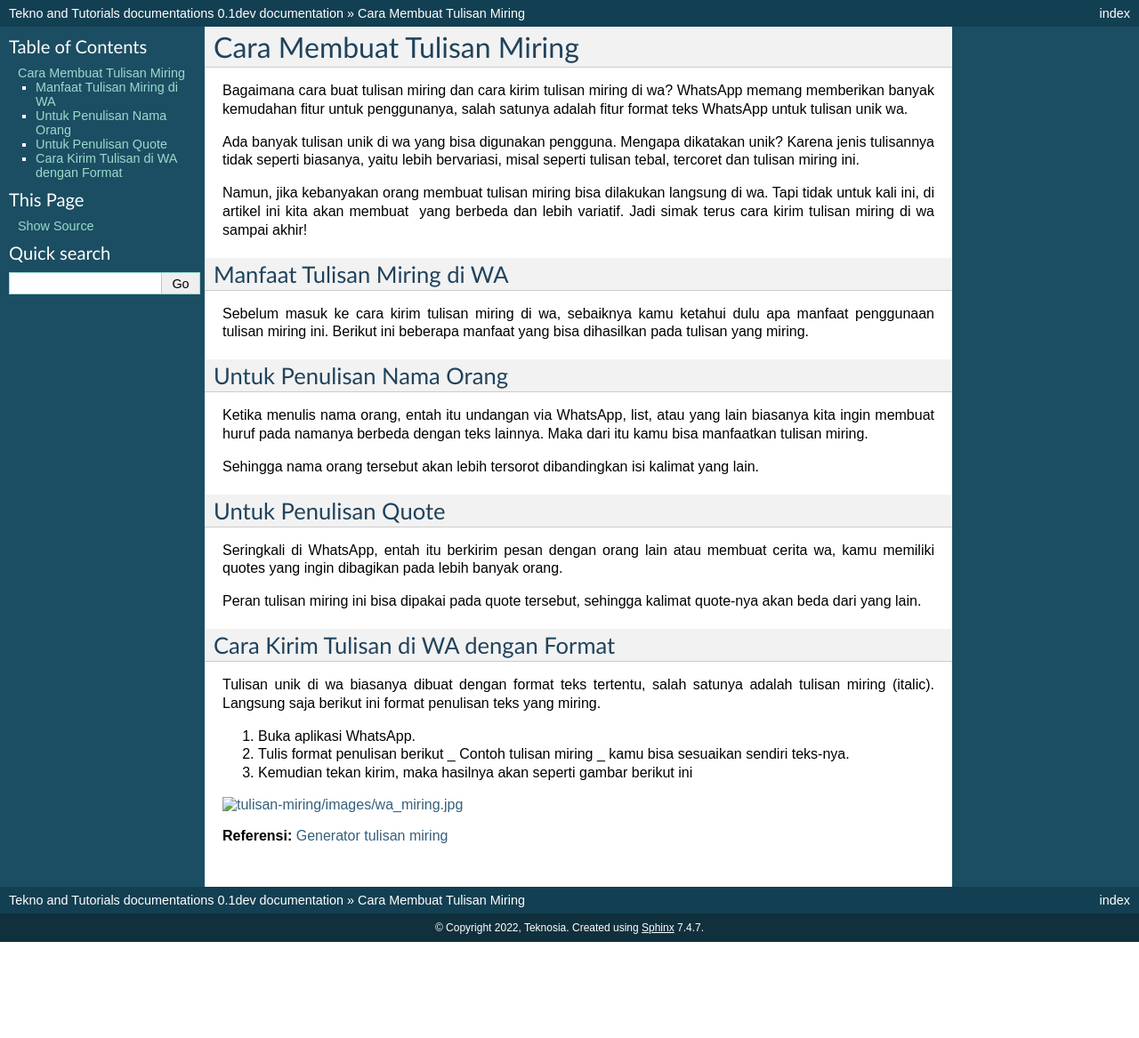
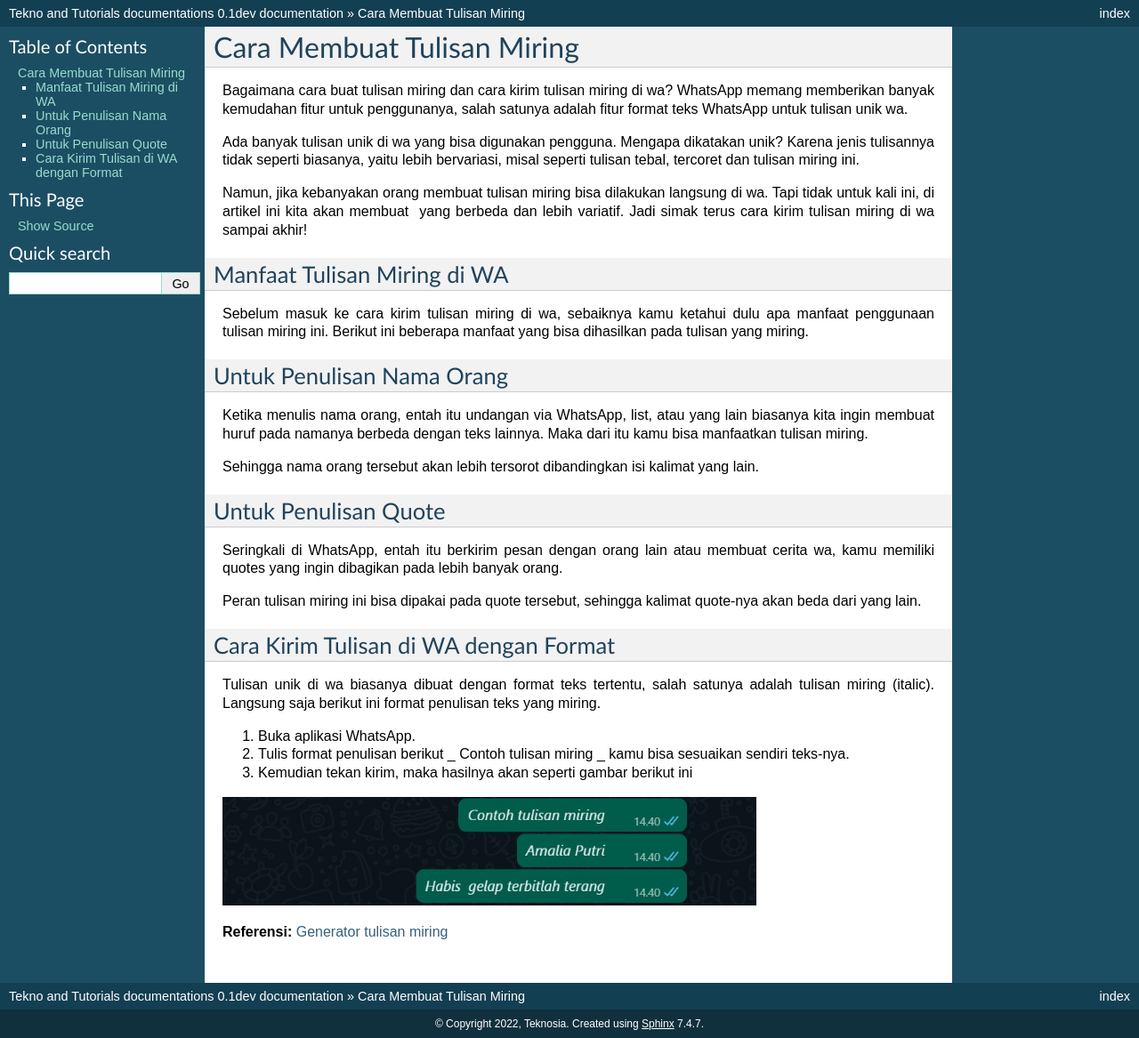
Before and after one commit to techidn/truffle, a Sphinx documentation site: the page built from docs/tulisan-miring/index.rst, in a window 1280 px wide. Shown: the whole page at 89% size. Built offline with Sphinx 7.4.7, drawn with Linux system fonts in a browser that asks for light colours; pages that are not in the unit, such as notebooks, are missing from menus; before the commit the page ends 1059 px from its top, so only the background shows below that.

Commit message:
Update index.rst

```diff
--- a/docs/tulisan-miring/index.rst
+++ b/docs/tulisan-miring/index.rst
@@ -35,7 +35,7 @@ Tulisan unik di wa biasanya dibuat dengan format teks tertentu, salah satunya ad
 2. Tulis format penulisan berikut _ Contoh tulisan miring _ kamu bisa sesuaikan sendiri teks-nya.
 3. Kemudian tekan kirim, maka hasilnya akan seperti gambar berikut ini
 
-.. image:: images/wa_miring.jpg
+.. image:: wa_miring.jpg
    :width: 600
 
 **Referensi:** `Generator tulisan miring <https://www.autobild.co.id/p/generator-tulisan-miring.html>`_
```
